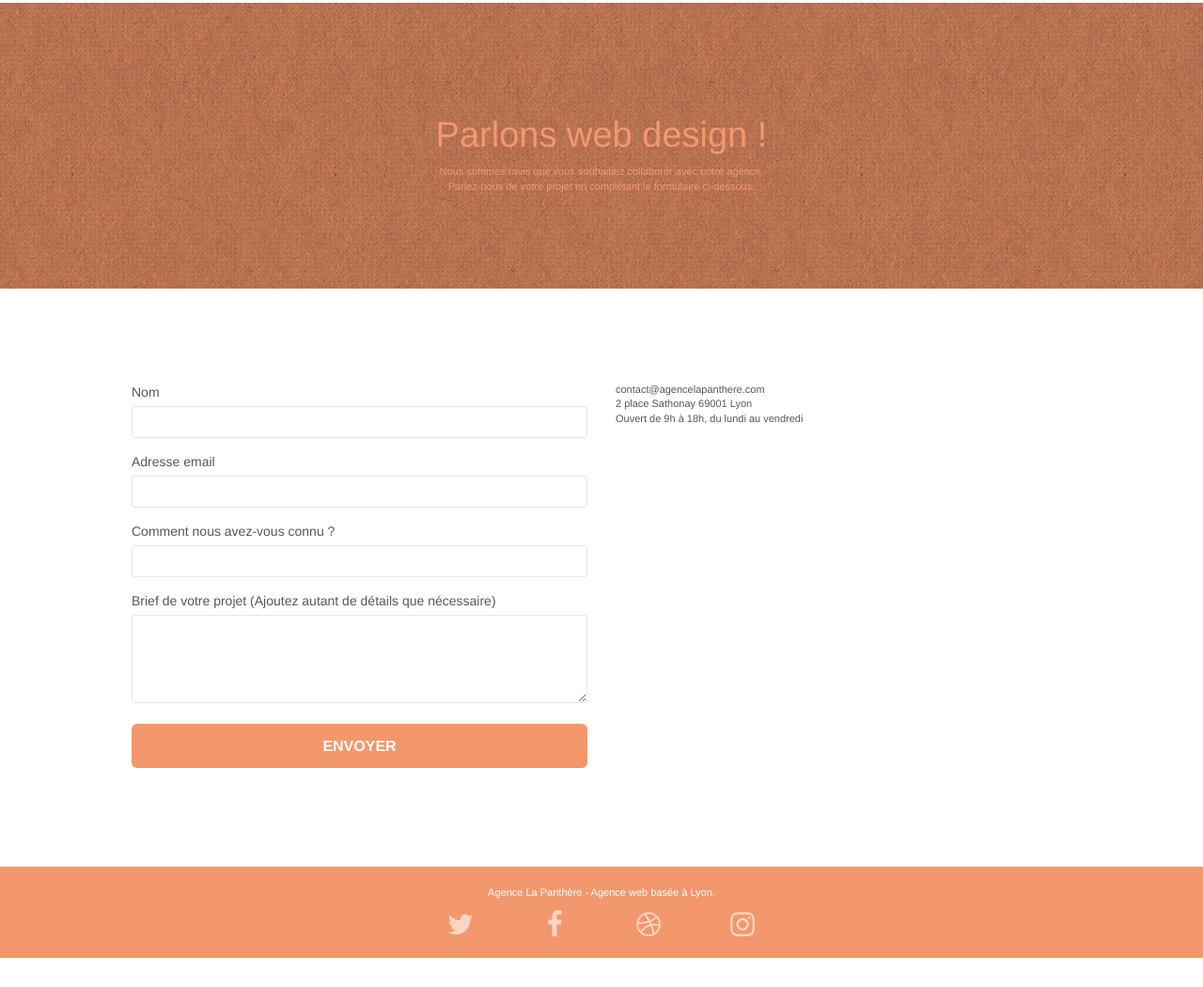
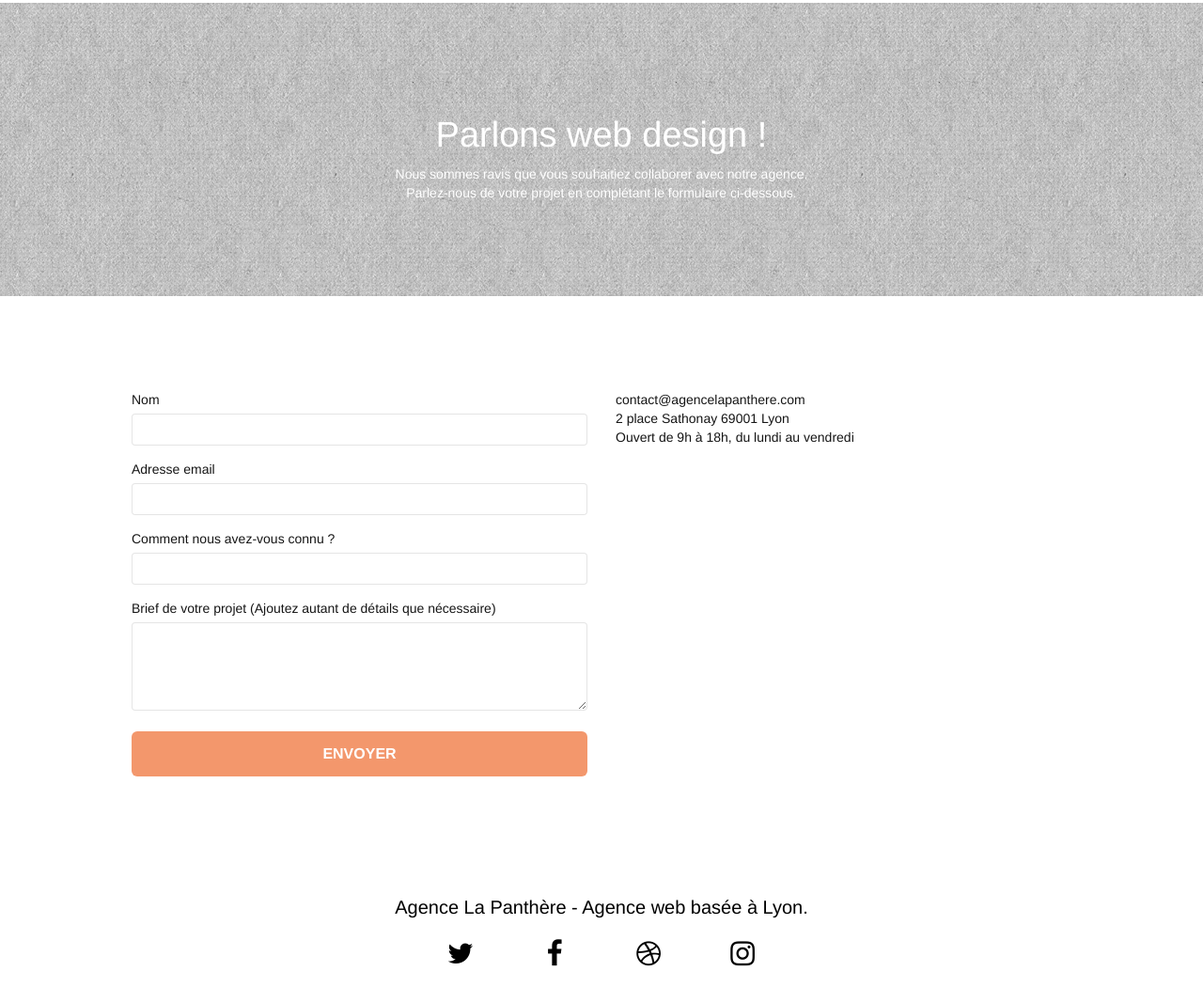
Before and after one commit to chapmaxime/Projet-4-La-Panthere, a plain HTML site: page page2.html in a window 1280 px wide. Shown: the part 89-1139 px from the top of the page at 94% size. Before the commit the page ends 1108 px from the top, so only its background shows below. Drawn offline with nearby package versions, Linux system fonts and the light colour scheme; files that its build step writes are made by us from their sources; a script that the page names is missing.

Commit message:
constraste pour l'accessibilité et modification des liens réseaux sociaux

```diff
--- a/style.css
+++ b/style.css
@@ -133,7 +133,7 @@ a:hover {
 .d-bloc h5 a,
 .d-bloc h6 a,
 .d-bloc p a {
-    color: rgba(255, 255, 255, .6);
+    color: black;
 }
 
 .d-bloc .a-btn:hover,
@@ -150,7 +150,7 @@ a:hover {
 .d-bloc h5 a:hover,
 .d-bloc h6 a:hover,
 .d-bloc p a:hover {
-    color: rgba(255, 255, 255, 1);
+    color: #c27956;
 }
 
 .d-bloc .navbar-toggle .icon-bar {
@@ -195,7 +195,7 @@ a:hover {
 
 .d-bloc .panel,
 .l-bloc {
-    color: rgba(0, 0, 0, .5);
+    color: #161616;
 }
 
 .d-bloc .panel button:hover,
@@ -651,7 +651,7 @@ label,
 a {
     font-family: "helvetica";
     font-weight: 400;
-    color: #575757!important;
+    color: #161616!important;
 }
 
 .container {
@@ -677,7 +677,7 @@ a {
 }
 
 p {
-    font-size: 11px;
+    font-size: 14px;
 }
 
 .tight-width-whitespace {
@@ -736,7 +736,7 @@ h4 {
 }
 
 .white {
-    color: #FFFFFF!important;
+    color: black!important;
 }
 
 .portfolio-thumb {
@@ -771,11 +771,11 @@ h4 {
 }
 
 .bgc-atomic-tangerine {
-    background-color: #F3976C;
+    background-color: white;
 }
 
 .tc-white {
-    color: #F3976C!important;
+    color: #FFFFFF!important;
 }
 
 .btn-atomic-tangerine {
@@ -1072,3 +1072,10 @@ h4 {
     max-width: 460px;
     margin: auto;
   }
+
+
+  p.text-center.white {
+    font-size: 20px;
+    margin-bottom: 20px;
+
+}
```
Also changed, not shown: index.html (+4 -4 lines).
